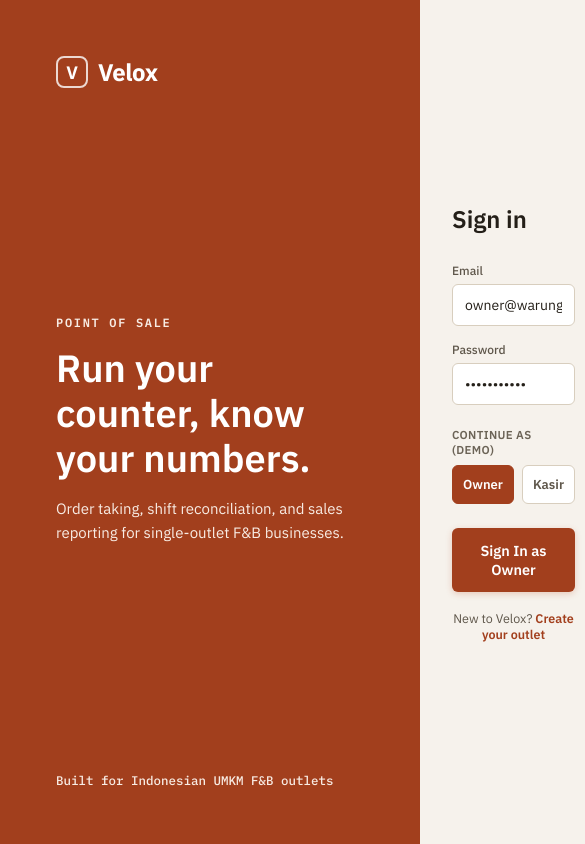
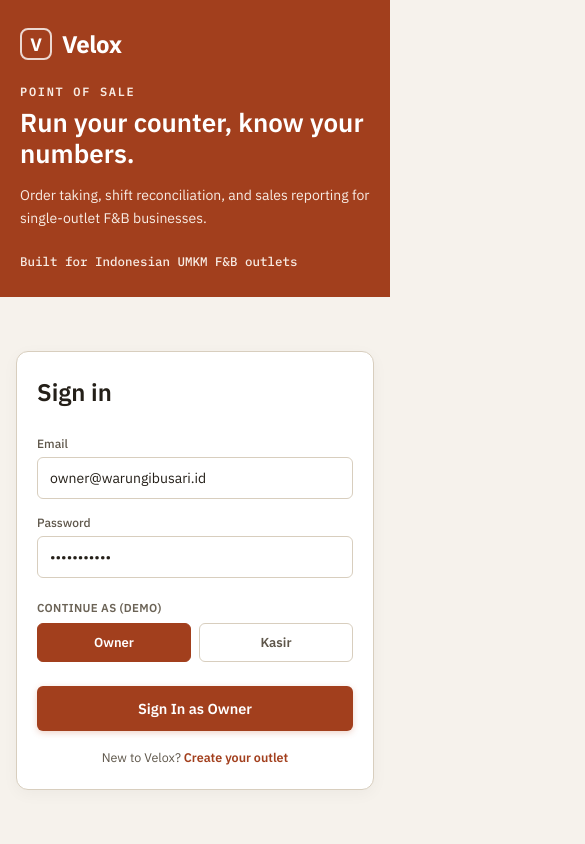
Before and after one commit to hafizhasyari/velox-pos, a React (Vite) app: page /login in a window 390 px wide. Shown: the top 844 px of the page, 585 px wide, since content can reach past the window. Built offline with nearby package versions, Linux system fonts and the light colour scheme; no server answers.

Commit message:
feat(auth): make Sign-in and Sign-up screens fully responsive across Mobile, Tablet, and Desktop viewports

```diff
--- a/src/components/LoginScreen.tsx
+++ b/src/components/LoginScreen.tsx
@@ -1,5 +1,6 @@
 import React, { useState } from 'react';
 import type { RoleType } from '../types/pos';
+import { useViewport } from '../hooks/useViewport';
 
 interface LoginScreenProps {
   onLogin: (role: RoleType) => void;
@@ -7,6 +8,7 @@
 }
 
 export const LoginScreen: React.FC<LoginScreenProps> = ({ onLogin, onGoToSignup }) => {
+  const { isDesktop, isMobile } = useViewport();
   const [loginRole, setLoginRole] = useState<RoleType>('owner');
   const [email, setEmail] = useState('owner@warungibusari.id');
   const [password, setPassword] = useState('password123');
@@ -17,16 +19,17 @@
   };
 
   return (
-    <div style={{ display: 'flex', minHeight: '100vh', width: '100%' }}>
+    <div style={{ display: 'flex', flexDirection: isDesktop ? 'row' : 'column', minHeight: '100vh', width: '100%' }}>
       <div style={{
-        flex: 1,
+        flex: isDesktop ? 1 : 'none',
         backgroundColor: 'var(--color-velvet)',
         color: '#fff',
         display: 'flex',
         flexDirection: 'column',
         justifyContent: 'space-between',
-        padding: '56px',
-        minWidth: '420px'
+        padding: isDesktop ? '56px' : isMobile ? '28px 20px' : '40px 32px',
+        minWidth: isDesktop ? '420px' : 'auto',
+        gap: isDesktop ? '0' : '24px'
       }}>
         <div style={{ display: 'flex', alignItems: 'center', gap: '10px' }}>
           <div style={{
@@ -51,20 +54,20 @@
             textTransform: 'uppercase',
             color: '#F8ECE4',
             fontWeight: 600,
-            marginBottom: '16px'
+            marginBottom: isMobile ? '8px' : '16px'
           }}>Point of Sale</div>
           <h1 style={{
-            fontSize: '38px',
+            fontSize: isDesktop ? '38px' : isMobile ? '26px' : '32px',
             lineHeight: 1.18,
             fontWeight: 600,
             margin: '0 0 16px',
-            maxWidth: '380px'
+            maxWidth: isDesktop ? '380px' : '100%'
           }}>Run your counter, know your numbers.</h1>
           <p style={{
-            fontSize: '15px',
+            fontSize: isMobile ? '14px' : '15px',
             lineHeight: 1.6,
             color: '#F8ECE4',
-            maxWidth: '360px',
+            maxWidth: isDesktop ? '360px' : '100%',
             margin: 0
           }}>Order taking, shift reconciliation, and sales reporting for single-outlet F&amp;B businesses.</p>
         </div>
@@ -75,13 +78,22 @@
       </div>
 
       <div style={{
-        flex: 1.1,
+        flex: isDesktop ? 1.1 : 1,
         display: 'flex',
         alignItems: 'center',
         justifyContent: 'center',
-        backgroundColor: '#F6F2EC'
+        backgroundColor: '#F6F2EC',
+        padding: isDesktop ? '0' : isMobile ? '24px 16px' : '40px 24px'
       }}>
-        <form onSubmit={handleSubmit} style={{ width: '100%', maxWidth: '360px', padding: '32px' }}>
+        <form onSubmit={handleSubmit} style={{
+          width: '100%',
+          maxWidth: isDesktop ? '360px' : '420px',
+          padding: isDesktop ? '32px' : isMobile ? '24px 20px' : '32px',
+          backgroundColor: isDesktop ? 'transparent' : '#fff',
+          borderRadius: isDesktop ? '0' : '12px',
+          border: isDesktop ? 'none' : '1px solid var(--color-border)',
+          boxShadow: isDesktop ? 'none' : '0 4px 16px rgba(0,0,0,0.04)'
+        }}>
           <h2 style={{ fontSize: '24px', fontWeight: 600, margin: '0 0 28px' }}>Sign in</h2>
 
           <label style={{ display: 'block', fontSize: '12px', fontWeight: 500, color: 'var(--color-muted)', marginBottom: '6px' }}>
--- a/src/components/SignupScreen.tsx
+++ b/src/components/SignupScreen.tsx
@@ -1,4 +1,5 @@
 import React, { useState } from 'react';
+import { useViewport } from '../hooks/useViewport';
 
 interface SignupScreenProps {
   onSignup: (businessName: string) => void;
@@ -6,6 +7,7 @@
 }
 
 export const SignupScreen: React.FC<SignupScreenProps> = ({ onSignup, onGoToLogin }) => {
+  const { isDesktop, isMobile } = useViewport();
   const [businessName, setBusinessName] = useState('');
   const [businessType, setBusinessType] = useState('Warung');
   const [ownerName, setOwnerName] = useState('');
@@ -33,16 +35,17 @@
   };
 
   return (
-    <div style={{ display: 'flex', minHeight: '100vh', width: '100%' }}>
+    <div style={{ display: 'flex', flexDirection: isDesktop ? 'row' : 'column', minHeight: '100vh', width: '100%' }}>
       <div style={{
-        flex: 1,
+        flex: isDesktop ? 1 : 'none',
         backgroundColor: 'var(--color-velvet)',
         color: '#fff',
         display: 'flex',
         flexDirection: 'column',
         justifyContent: 'space-between',
-        padding: '56px',
-        minWidth: '420px'
+        padding: isDesktop ? '56px' : isMobile ? '28px 20px' : '40px 32px',
+        minWidth: isDesktop ? '420px' : 'auto',
+        gap: isDesktop ? '0' : '24px'
       }}>
         <div style={{ display: 'flex', alignItems: 'center', gap: '10px' }}>
           <div style={{
@@ -67,20 +70,20 @@
             textTransform: 'uppercase',
             color: '#F8ECE4',
             fontWeight: 600,
-            marginBottom: '16px'
+            marginBottom: isMobile ? '8px' : '16px'
           }}>Get started</div>
           <h1 style={{
-            fontSize: '36px',
+            fontSize: isDesktop ? '36px' : isMobile ? '24px' : '30px',
             lineHeight: 1.18,
             fontWeight: 600,
             margin: '0 0 16px',
-            maxWidth: '380px'
+            maxWidth: isDesktop ? '380px' : '100%'
           }}>Live in under 15 minutes, no assisted onboarding.</h1>
           <p style={{
-            fontSize: '15px',
+            fontSize: isMobile ? '14px' : '15px',
             lineHeight: 1.6,
             color: '#F8ECE4',
-            maxWidth: '360px',
+            maxWidth: isDesktop ? '360px' : '100%',
             margin: 0
           }}>Create your account, add your first menu items, and take your first order today.</p>
         </div>
@@ -91,14 +94,22 @@
       </div>
 
       <div style={{
-        flex: 1.1,
+        flex: isDesktop ? 1.1 : 1,
         display: 'flex',
         alignItems: 'center',
         justifyContent: 'center',
         backgroundColor: '#F6F2EC',
-        padding: '48px 0'
+        padding: isDesktop ? '48px 0' : isMobile ? '24px 16px' : '40px 24px'
       }}>
-        <form onSubmit={handleSubmit} style={{ width: '100%', maxWidth: '400px', padding: '32px' }}>
+        <form onSubmit={handleSubmit} style={{
+          width: '100%',
+          maxWidth: isDesktop ? '400px' : '480px',
+          padding: isDesktop ? '32px' : isMobile ? '24px 20px' : '32px',
+          backgroundColor: isDesktop ? 'transparent' : '#fff',
+          borderRadius: isDesktop ? '0' : '12px',
+          border: isDesktop ? 'none' : '1px solid var(--color-border)',
+          boxShadow: isDesktop ? 'none' : '0 4px 16px rgba(0,0,0,0.04)'
+        }}>
           <h2 style={{ fontSize: '24px', fontWeight: 600, margin: '0 0 24px' }}>Create your account</h2>
 
           <label style={{ display: 'block', fontSize: '12px', fontWeight: 500, color: 'var(--color-muted)', marginBottom: '6px' }}>
@@ -122,7 +133,7 @@
             required
           />
 
-          <div style={{ display: 'grid', gridTemplateColumns: '1fr 1fr', gap: '12px', marginBottom: '14px' }}>
+          <div style={{ display: 'grid', gridTemplateColumns: isMobile ? '1fr' : '1fr 1fr', gap: '12px', marginBottom: '14px' }}>
             <div>
               <label style={{ display: 'block', fontSize: '12px', fontWeight: 500, color: 'var(--color-muted)', marginBottom: '6px' }}>
                 Business type
@@ -211,7 +222,7 @@
             required
           />
 
-          <div style={{ display: 'grid', gridTemplateColumns: '1fr 1fr', gap: '12px', marginBottom: '16px' }}>
+          <div style={{ display: 'grid', gridTemplateColumns: isMobile ? '1fr' : '1fr 1fr', gap: '12px', marginBottom: '16px' }}>
             <div>
               <label style={{ display: 'block', fontSize: '12px', fontWeight: 500, color: 'var(--color-muted)', marginBottom: '6px' }}>
                 Password
```
Also changed, not shown: 1 other file (tests, documents, lock files or other folders).
